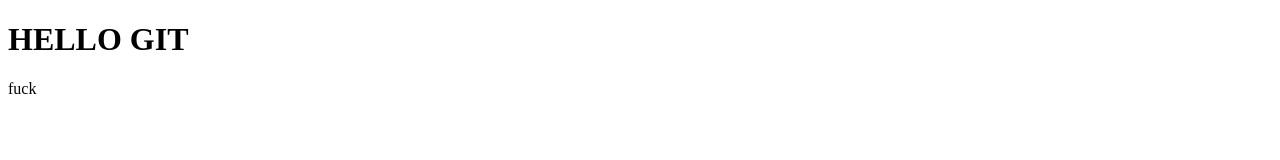
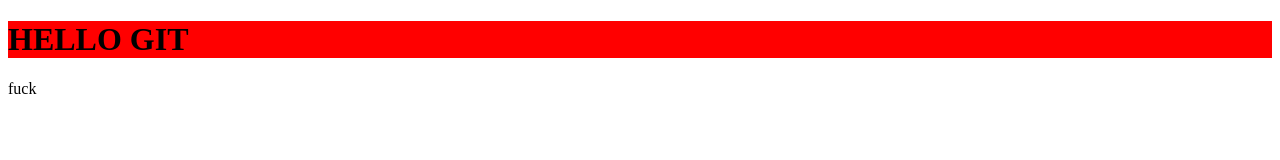
Before and after one commit to ivanrash/git-course, a plain HTML site: page index.html in a window 1280 px wide. Drawn offline with Linux system fonts and the light colour scheme.

Commit message:
changed index.html added style.css and changed style css

```diff
--- a/index.html
+++ b/index.html
@@ -5,7 +5,7 @@
   <meta name="viewport" content="width=device-width, initial-scale=1.0">
   <meta http-equiv="X-UA-Compatible" content="ie=edge">
   <title>Git course</title>
-  <link="stylesheet" href="style.css">
+  <link rel="stylesheet" href="style.css">
 </head>
 <body>
   <h1>HELLO GIT</h1>
--- a/style.css
+++ b/style.css
@@ -0,0 +1,4 @@
+h1{
+background-color: red;
+
+}
```
